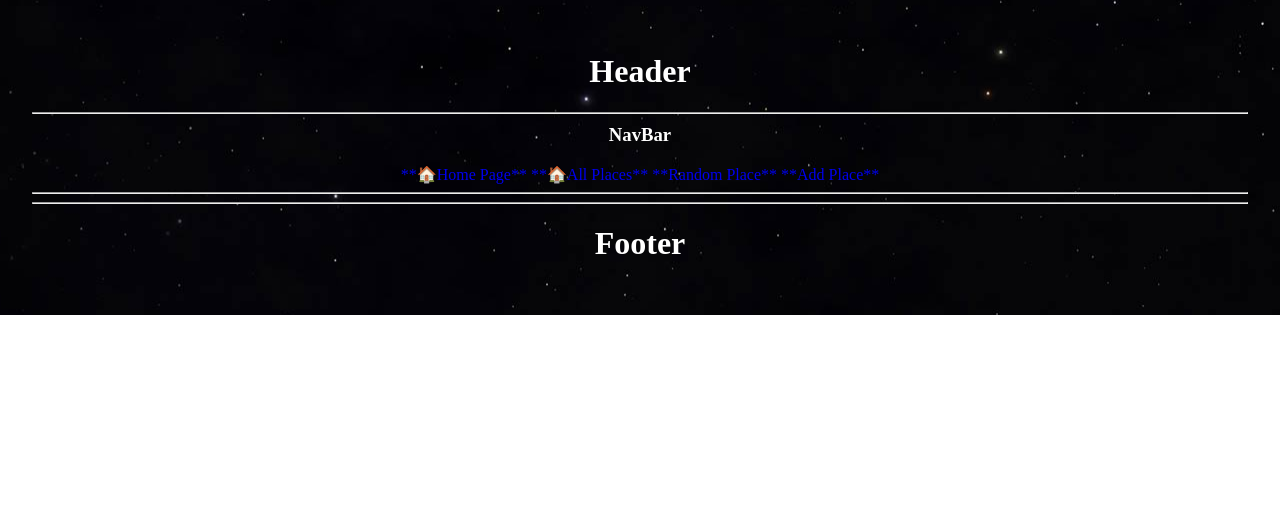
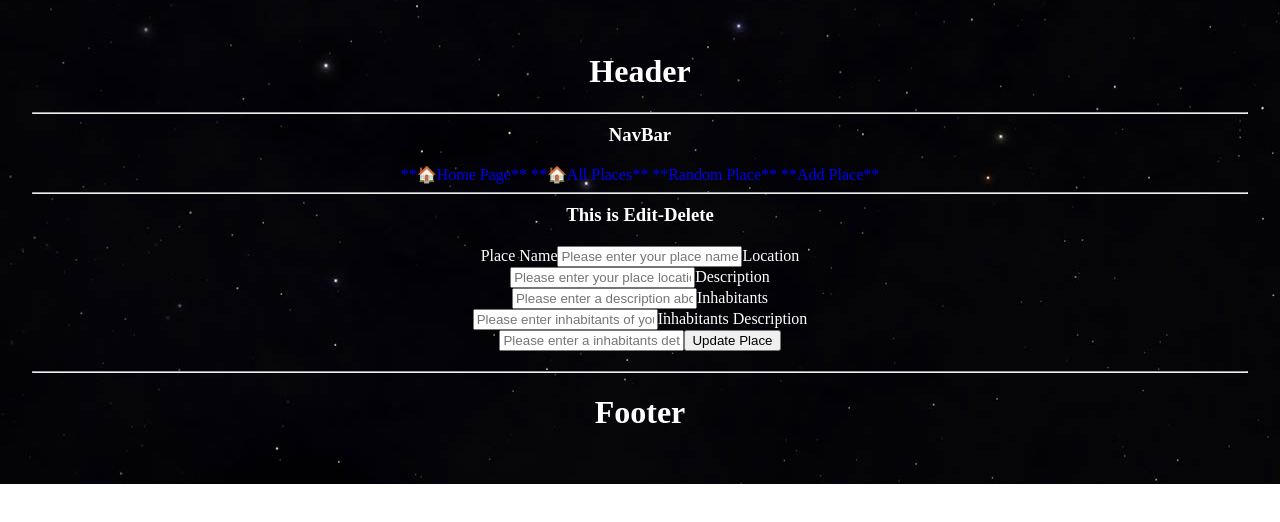
Before and after one commit to m02p02/react-json-project02, a React (Vite) app: page /places/Edit in a window 1280 px wide. Shown: the top 522 px of the page. Built offline with nearby package versions, Linux system fonts and the light colour scheme; no server answers.

Commit message:
fixed EditPage

```diff
--- a/src/App.jsx
+++ b/src/App.jsx
@@ -7,8 +7,8 @@ import HomePage from "./pages/HomePage"
 import AllLocationsPage from './pages/AllLocationsPage.jsx';
 import LocationDetailsPage from "./pages/LocationDetailsPage"
 import RandomLocationPage from './pages/RandomLocationPage.jsx';
+import EditPage from './pages/EditPage.jsx'
 import AddLocationPage from "./pages/AddLocationPage"
-import EditDeletePage from './pages/EditDeletePage.jsx';
 import Footer from './components/Footer.jsx';
 
 import './App.css'
@@ -27,7 +27,7 @@ function App() {
         <Route path='/places/all-places' element={<AllLocationsPage />} />
         <Route path='/places/details/:placeId' element={<LocationDetailsPage />} />
         <Route path='/places/random-place' element={<RandomLocationPage />} />
-        <Route path='/places/Edit-delete' element={<EditDeletePage />} />
+        <Route path='/places/Edit' element={<EditPage />} />
         <Route path='/places/add-place' element={<AddLocationPage />} />
       </Routes>
 
--- a/src/pages/EditDeletePage.jsx
+++ b/src/pages/EditPage.jsx
@@ -50,18 +50,6 @@ function EditDeleteLocation() {
       })
       .catch((error) => {
         console.log("error updating project");
-        console.log(error);
-      });
-  };
-
-  const deletePlace = () => {
-    axios
-      .delete(`https://exo-app-rest-api.adaptable.app/places/${placeId}`)
-      .then((response) => {
-        navigate("/places");
-      })
-      .catch((error) => {
-        console.log("Error deleting project...");
         console.log(error);
       });
   };
@@ -137,7 +125,6 @@ function EditDeleteLocation() {
         </label>
         <button type="submit">Update Place</button>
       </form>
-        <button onClick={deleteProject}>Delete Project</button>
     </div>
   );
 }
```
